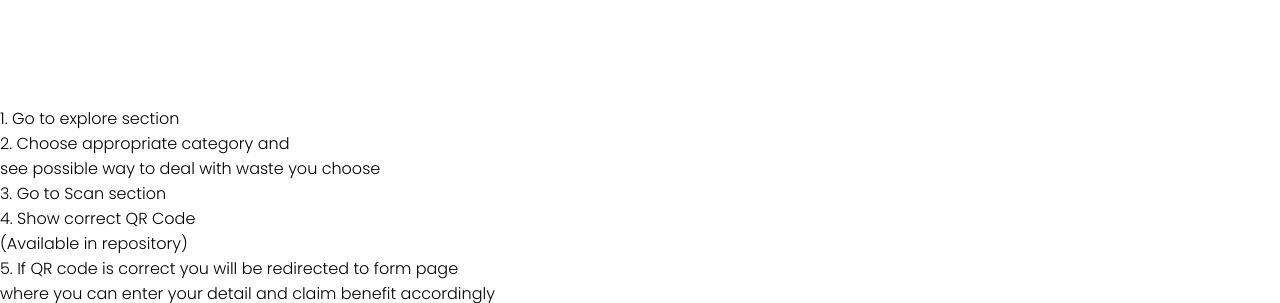
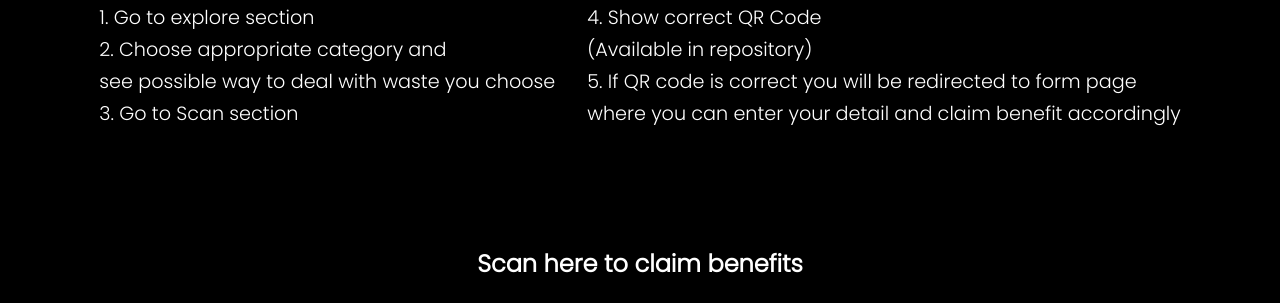
Before and after one commit to prakhardubey2002/Youthsavernec, a PHP site: page /index.html in a window 1280 px wide. Shown: the part 2040-2343 px from the top of the page. Run offline with PHP 8.4, Linux system fonts and the light colour scheme; some libraries are stand-ins or nearby versions.

Commit message:
Update style.css

```diff
--- a/style.css
+++ b/style.css
@@ -127,6 +127,66 @@ footer{
     width: 100%;
     overflow: hidden;
 }
+.mainw{
+    background-color: black;
+    /* position:relative; */
+    display: flex;
+    flex-direction: column;
+    justify-content: center;
+    align-items: center;
+    flex-wrap: wrap;
+}
+.mainw .imga img{
+    width: 15em;
+}
+.mainw .flexo{
+    margin: 1rem;
+    /* padding-left: 0.1rem;
+    padding-right: 0.1rem; */
+    color: white;
+}
+.mainw .flexo{
+    /* position: relative; */
+    display: flex;
+    flex-direction: row;
+    flex-wrap: wrap;
+    align-items: center;
+    justify-content: center;
+    gap: 2rem;
+}
+.mainw .flexo .er ul li{
+    font-size: 1.2rem;
+    line-height: 2rem;
+    font-weight: 100;
+    text-decoration: none;
+    list-style: none;
+}
+.mainw h1{
+    color: #da0037;
+}
+.mainw .flexo .er{
+    display: flex;
+    flex-wrap: wrap;
+    flex-direction: column;
+    justify-content: flex-start;
+    align-items: center;
+}
+.mainw .flexo .wer ul li{
+    font-size: 1.2rem;
+    line-height: 2rem;
+    font-weight: 100;
+    text-decoration: none;
+    list-style: none;
+}
+
+.mainw .flexo .wer{
+    display: flex;
+    flex-direction: column;
+    justify-content: center;
+    align-items: center;
+}
+
+
 @media (max-width:1024px){
     header #rewq{
         display: none;
@@ -137,6 +197,14 @@ footer{
     }
     .res{
         margin-left: 1rem;
+    }
+    .mainw .flexo .er{
+        margin-right: 1rem;
+
+    }
+    .mainw .flexo .wer {
+        margin-left: 1rem;
+        margin-right: 1rem;
     }
 }
 
```
